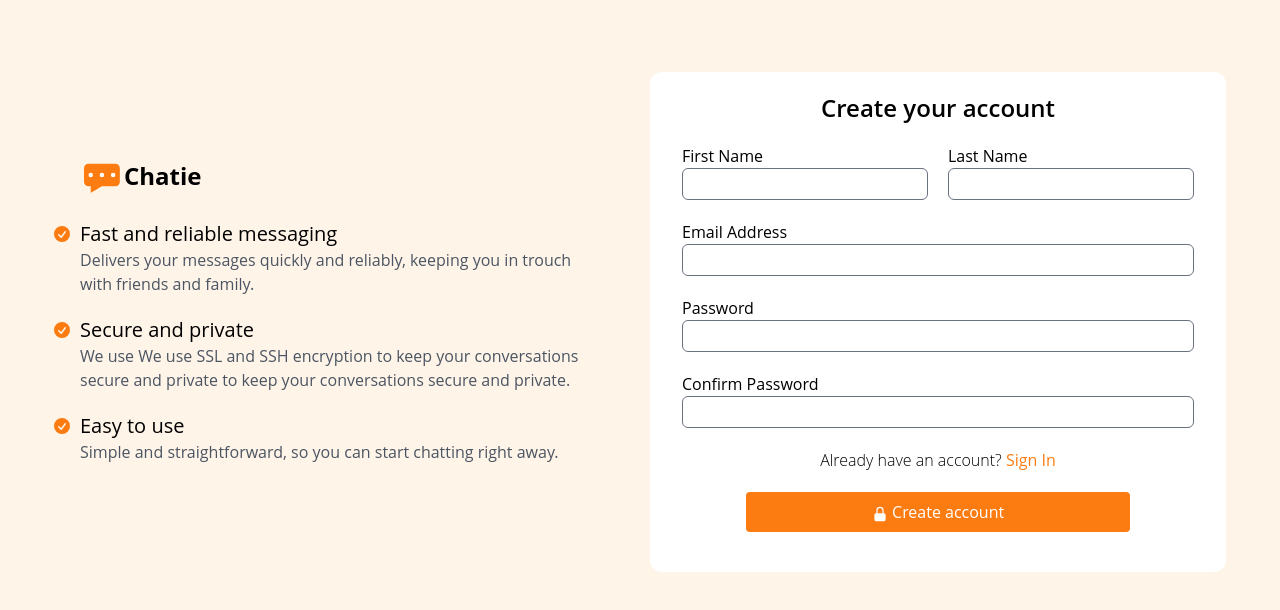
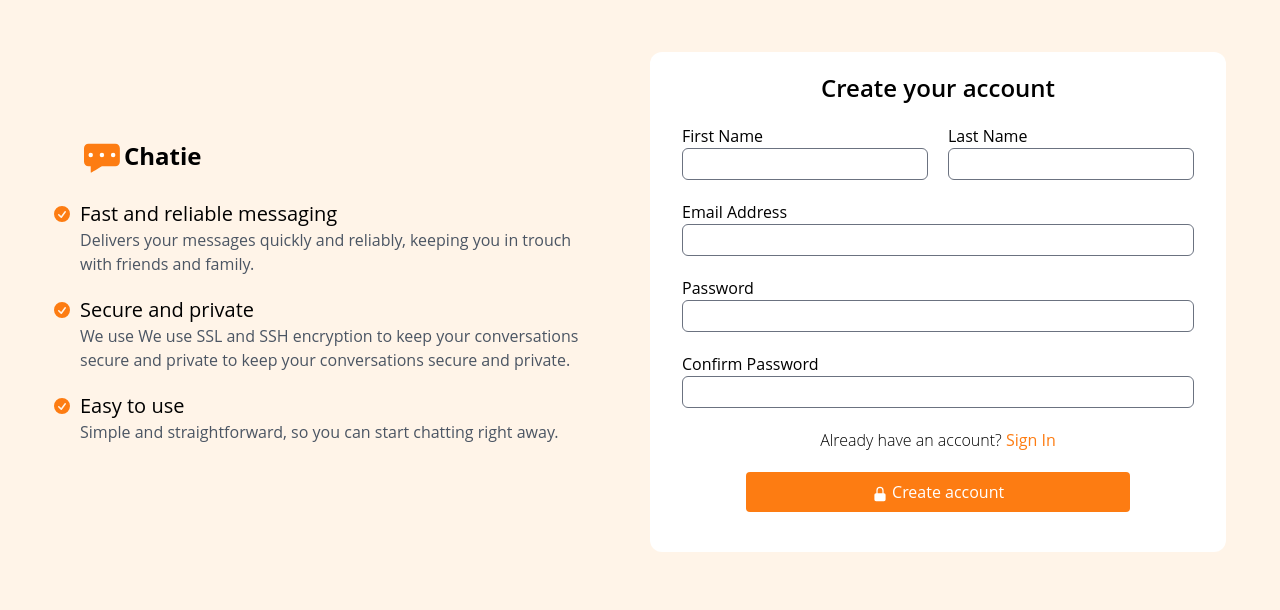
Before and after one commit to shawnlong636/chatie-v2, a Nuxt app: page /register in a window 1280 px wide. Shown: the top 610 px of the page. Built offline with nearby package versions, Linux system fonts and the light colour scheme.

Commit message:
fix: (hopefully) fixed alignment issue after deploying to vercel

```diff
--- a/pages/register.vue
+++ b/pages/register.vue
@@ -1,6 +1,6 @@
 <template>
-  <div class="container grid items-center min-h-full grid-flow-col grid-cols-1 gap-5 sm:mt-5 md:mt-10 md:grid-cols-2 justify-self-center">
-    <div class="hidden px-8 py-5 align-middle justify-stretch md:grid rounded-xl">
+  <div class="container grid items-center grid-flow-col grid-cols-1 gap-5 sm:mt-5 md:mt-10 md:grid-cols-2 justify-self-center">
+    <div class="hidden px-8 py-5 justify-stretch md:grid rounded-xl">
       <ChatieLogo class="ml-8 justify-self-start" />
       <div class="mt-6 grid grid-rows-3 grid-cols-[auto_1fr] grid-flow-row-dense gap-y-5 gap-x-2">
         <CheckCircleIcon v-for="card in cards" :key="card.body" class="w-5 col-span-1 col-start-1 mt-1 text-accent justify-self-center" />
```
